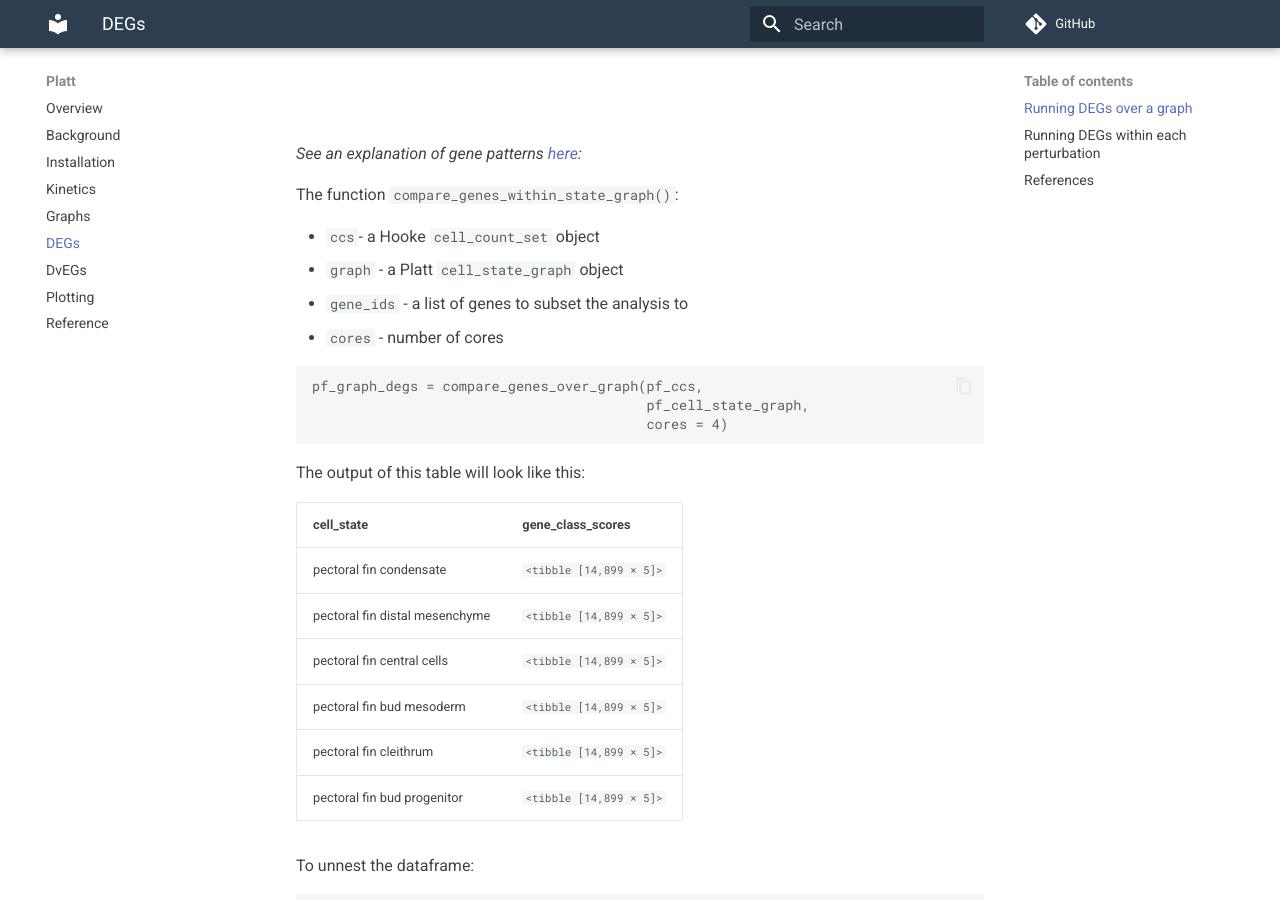
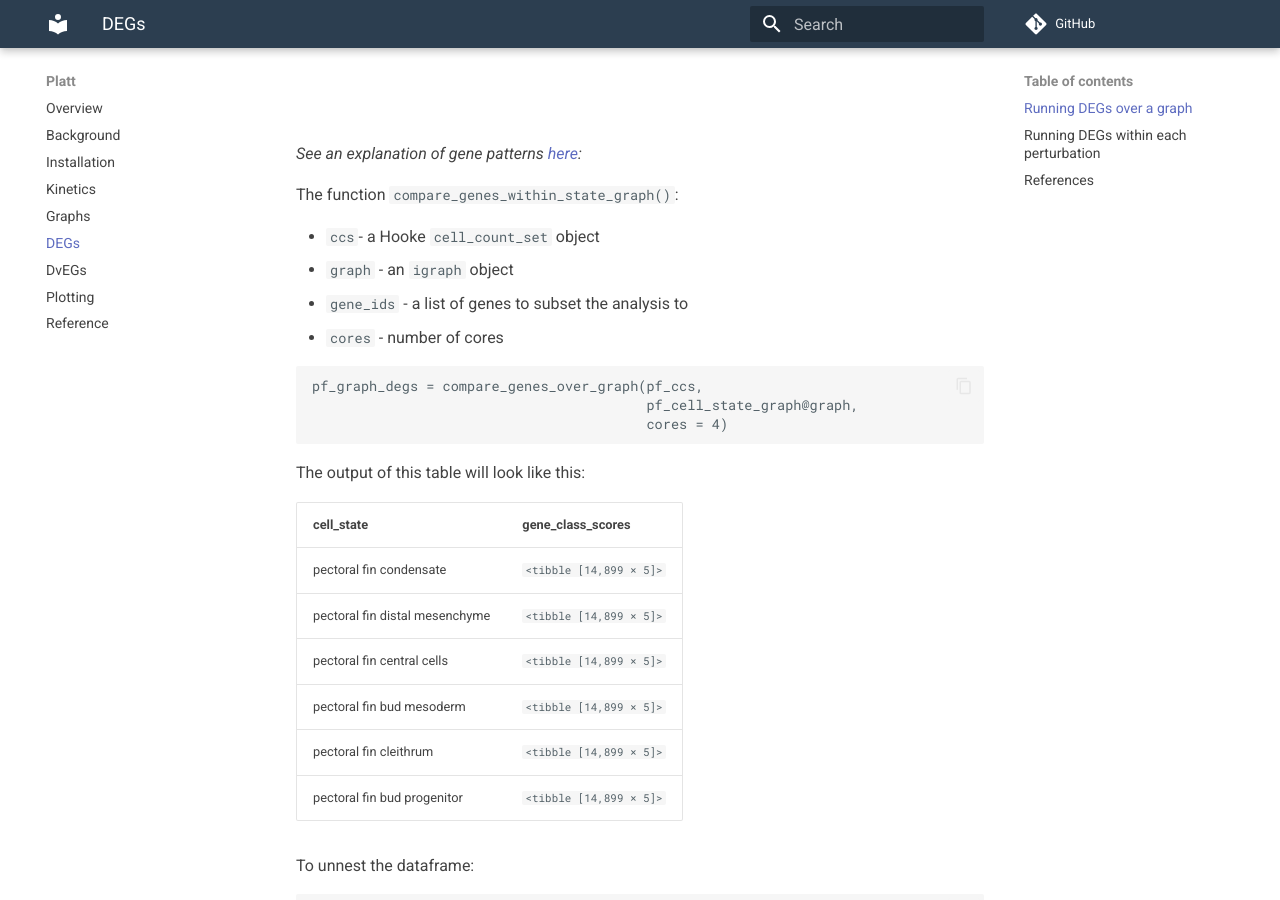
Before and after one commit to cole-trapnell-lab/platt, an MkDocs documentation site: the page built from docs/deg.md, in a window 1280 px wide and 900 px high, scrolled down 575 px. Built offline with MkDocs 1.6.1 and Material for MkDocs 9.7.7, drawn with Linux system fonts in a browser that asks for light colours; comment, search, counter and statistics services are not loaded.

Commit message:
fix deg typo

````diff
--- a/docs/deg.md
+++ b/docs/deg.md
@@ -11,13 +11,13 @@ _See an explanation of gene patterns [here](https://cole-trapnell-lab.github.io/
 The function `compare_genes_within_state_graph()`:
 
 * `ccs`- a Hooke `cell_count_set` object
-* `graph` - a Platt `cell_state_graph` object
+* `graph` - an `igraph` object
 * `gene_ids` - a list of genes to subset the analysis to
 * `cores` - number of cores
 
 ```
 pf_graph_degs = compare_genes_over_graph(pf_ccs,
-                                         pf_cell_state_graph,
+                                         pf_cell_state_graph@graph,
                                          cores = 4)
 ```
 
````
